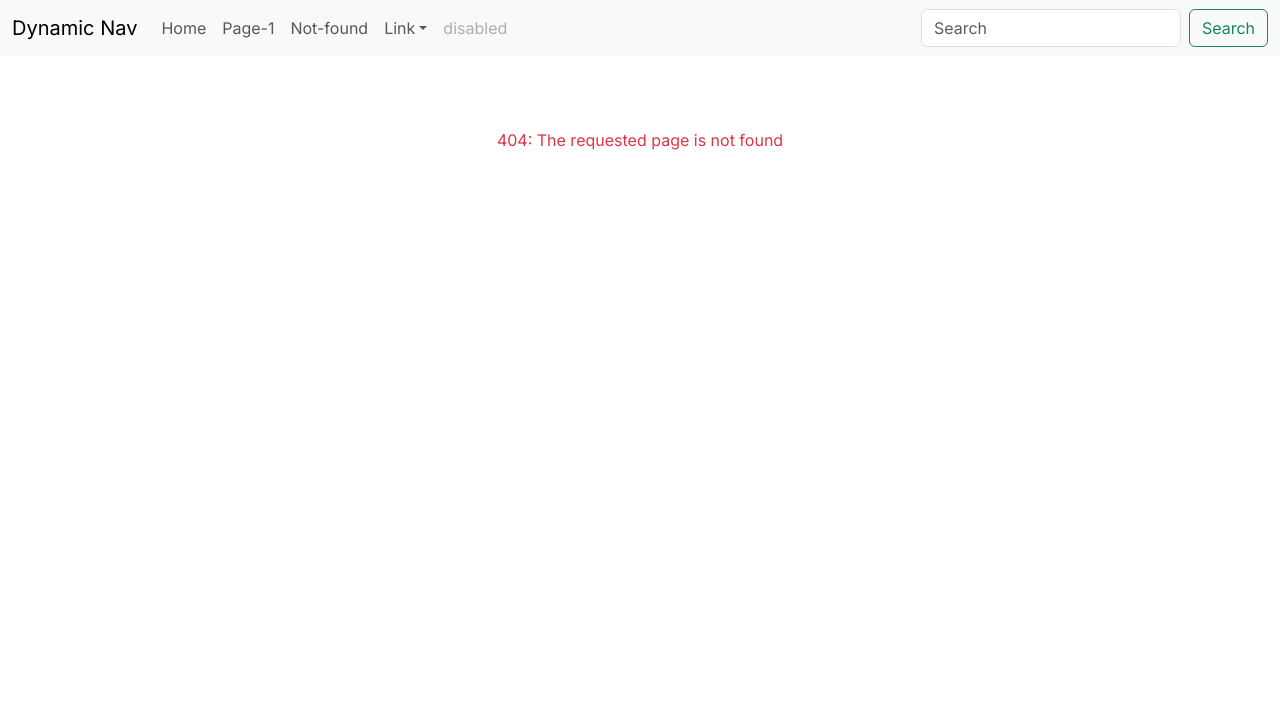
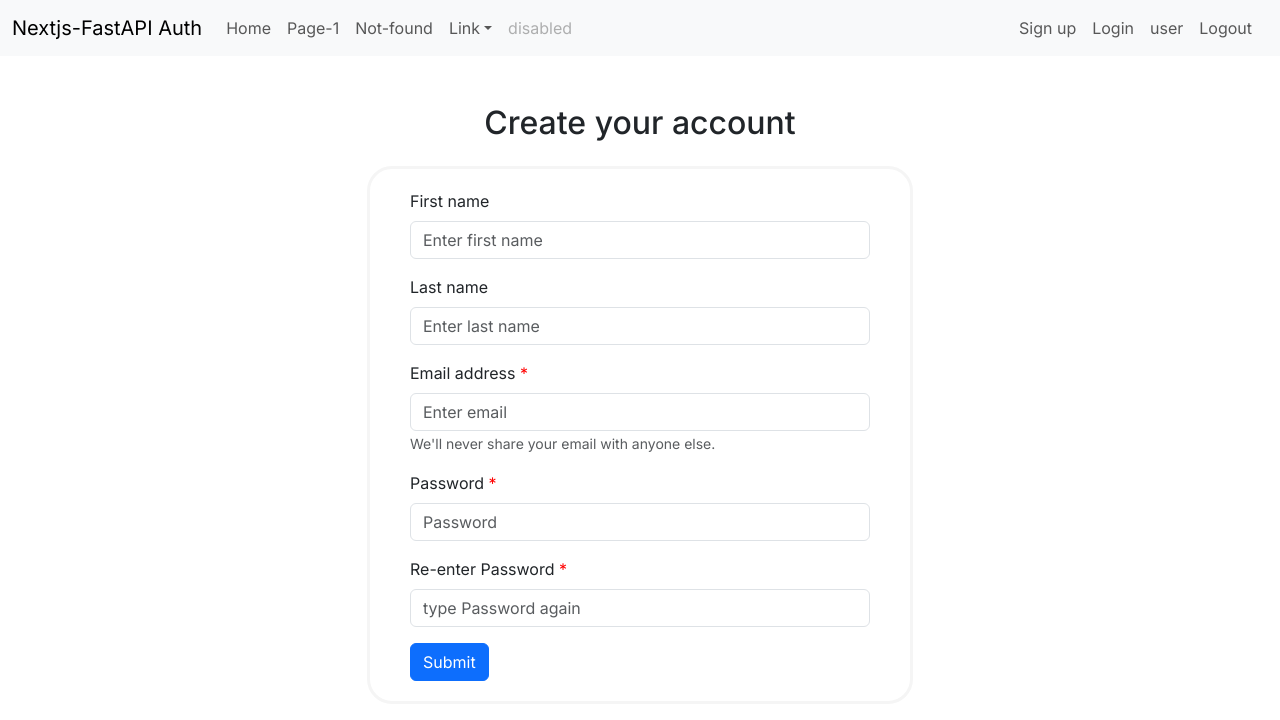
Before and after one commit to MahmudJewel/nextjs-fastapi-user-management, a Next.js app in the folder frontend/: page /signup in a window 1280 px wide. Before the commit this address had no page. Shown: the top 720 px of the page. Built offline with nearby package versions, Linux system fonts and the light colour scheme.

Commit message:
added sign up page

```diff
--- a/frontend/src/app/globals.css
+++ b/frontend/src/app/globals.css
@@ -0,0 +1,4 @@
+/* ============== utilities =======================  */
+.asteric{
+    color: red;
+}
--- a/frontend/src/app/layout.js
+++ b/frontend/src/app/layout.js
@@ -1,5 +1,7 @@
 // bootstrap
 import "bootstrap/dist/css/bootstrap.min.css";
+// css
+import "./globals.css";
 
 import { Inter } from "next/font/google";
 import "./globals.css";
--- a/frontend/src/app/page.jsx
+++ b/frontend/src/app/page.jsx
@@ -1,6 +1,7 @@
 import Image from "next/image";
+import { Container } from "react-bootstrap";
+// css
 import styles from "./page.module.css";
-import { Container } from "react-bootstrap";
 
 export default function Home() {
   return (
--- /dev/null
+++ b/frontend/src/app/signup/page.jsx
@@ -0,0 +1,57 @@
+"use client"
+import { Col, Container, Row } from 'react-bootstrap'
+import Button from 'react-bootstrap/Button';
+import Form from 'react-bootstrap/Form';
+
+// css
+import style from "@/assets/css/signup.module.css";
+
+function signup() {
+    return (
+        <Container >
+            <Row className='mt-5'>
+                <h2 className='text-center mb-4'>Create your account</h2>
+                <Col md={3}>
+                </Col>
+                <Col md={6}>
+                    <Form className={style.custom_bg}>
+                        <Form.Group className="mb-3" controlId="formFirstName">
+                            <Form.Label>First name</Form.Label>
+                            <Form.Control type="text" placeholder="Enter first name" />
+                        </Form.Group>
+
+                        <Form.Group className="mb-3" controlId="formLastName">
+                            <Form.Label>Last name</Form.Label>
+                            <Form.Control type="text" placeholder="Enter last name" />
+                        </Form.Group>
+
+                        <Form.Group className="mb-3" controlId="formBasicEmail">
+                            <Form.Label>Email address <span className="asteric">*</span> </Form.Label>
+                            <Form.Control type="email" placeholder="Enter email" required />
+                            <Form.Text className="text-muted">
+                                We'll never share your email with anyone else.
+                            </Form.Text>
+                        </Form.Group>
+
+                        <Form.Group className="mb-3" controlId="formBasicPassword">
+                            <Form.Label>Password <span className="asteric">*</span></Form.Label>
+                            <Form.Control type="password" placeholder="Password" required />
+                        </Form.Group>
+                        <Form.Group className="mb-3" controlId="formBasicPassword2">
+                            <Form.Label>Re-enter Password <span className="asteric">*</span></Form.Label>
+                            <Form.Control type="password" placeholder="type Password again" required />
+                        </Form.Group>
+                        <Button variant="primary" type="submit">
+                            Submit
+                        </Button>
+                    </Form>
+                </Col>
+                <Col md={3}>
+                </Col>
+            </Row>
+
+        </Container>
+    )
+}
+
+export default signup
--- /dev/null
+++ b/frontend/src/assets/css/signup.module.css
@@ -0,0 +1,10 @@
+.custom_bg{
+    background: white;
+    border: 3px solid whitesmoke;
+    padding: 20px 40px;
+    border-radius: 25px;
+}
+
+.custom_bg:hover{
+    background: whitesmoke;
+}
--- a/frontend/src/components/Navbar.jsx
+++ b/frontend/src/components/Navbar.jsx
@@ -13,13 +13,12 @@ function NavScrollExample() {
     return (
         <Navbar expand="lg" className="bg-body-tertiary">
             <Container fluid>
-                <Navbar.Brand href="#">Dynamic Nav</Navbar.Brand>
+                <Navbar.Brand href="#">Nextjs-FastAPI Auth</Navbar.Brand>
                 <Navbar.Toggle aria-controls="navbarScroll" />
                 <Navbar.Collapse id="navbarScroll">
+                    {/* ===================> left nav <========================  */}
                     <Nav
                         className="me-auto my-2 my-lg-0"
-                        style={{ maxHeight: '100px' }}
-                        navbarScroll
                     >
 
                         <li>
@@ -61,7 +60,7 @@ function NavScrollExample() {
                             <Link className="nav-link disabled" href="/not-in"> disabled</Link>
                         </li>
                     </Nav>
-                    <Form className="d-flex">
+                    {/* <Form className="d-flex">
                         <Form.Control
                             type="search"
                             placeholder="Search"
@@ -69,7 +68,24 @@ function NavScrollExample() {
                             aria-label="Search"
                         />
                         <Button variant="outline-success">Search</Button>
-                    </Form>
+                    </Form> */}
+
+                    {/* ===================> right nav <========================  */}
+                    <Nav className="me-2 my-2 my-lg-0"
+                    >
+                        <li>
+                            <Link className="nav-link" href="/signup"> Sign up</Link>
+                        </li>
+                        <li>
+                            <Link className="nav-link" href="/not-in"> Login</Link>
+                        </li>
+                        <li>
+                            <Link className="nav-link" href="/not-in"> user</Link>
+                        </li>
+                        <li>
+                            <Link className="nav-link" href="/not-in"> Logout</Link>
+                        </li>
+                    </Nav>
                 </Navbar.Collapse>
             </Container>
         </Navbar>
```
Also changed, not shown: frontend/src/components/signup/signup.jsx (added, +15 -0 lines).
